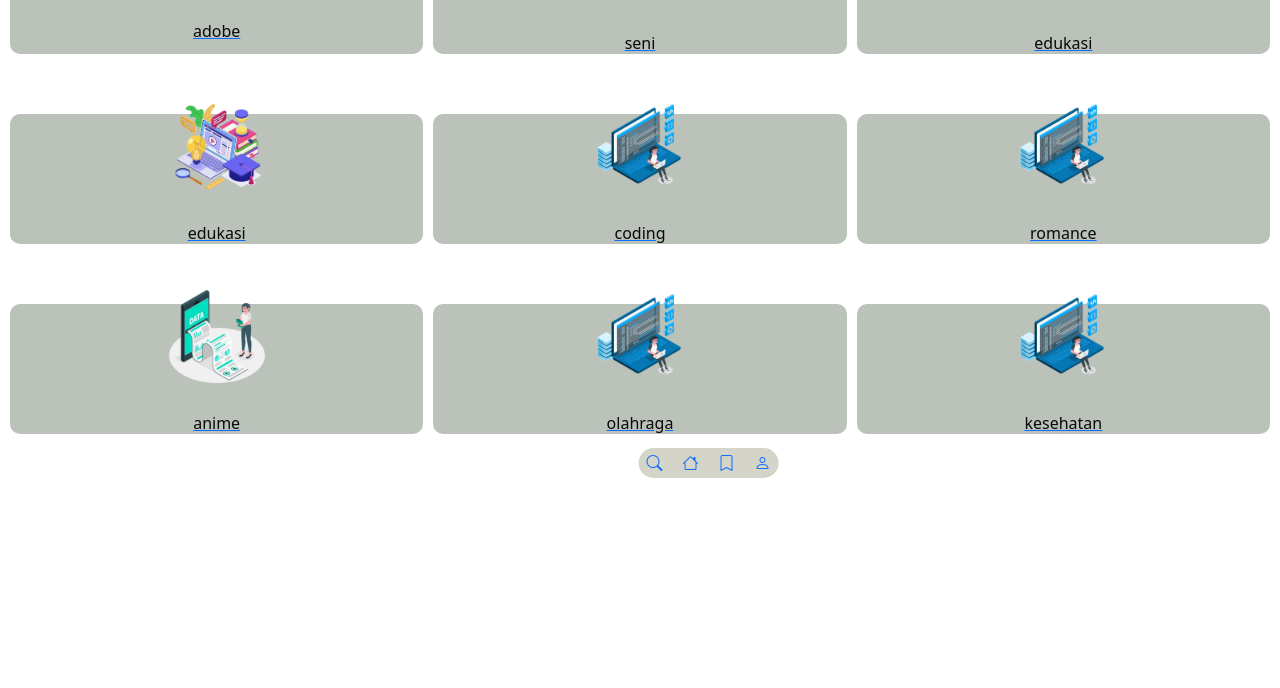
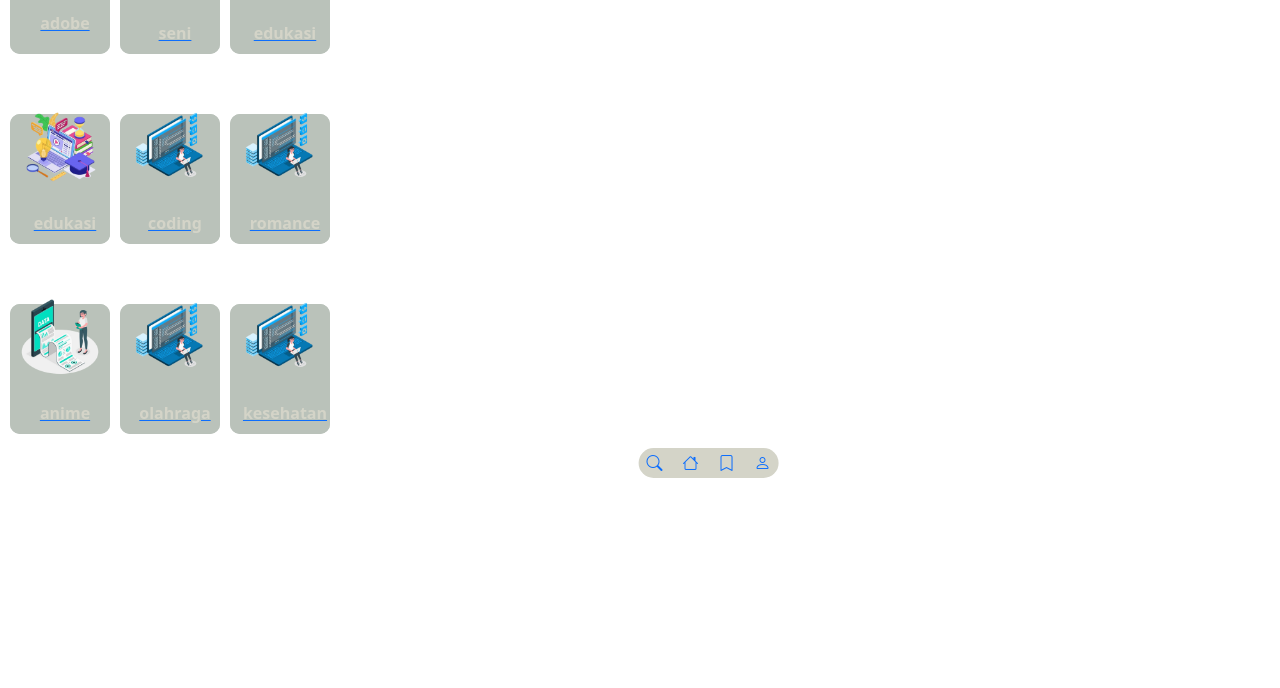
Before and after one commit to Laipann/laipann.github.io, a plain HTML site: page index.html in a window 1280 px wide. Shown: the part 272-960 px from the top of the page. Drawn offline with nearby package versions, Linux system fonts and the light colour scheme.

Commit message:
commit ke 4

```diff
--- a/index.html
+++ b/index.html
@@ -33,21 +33,21 @@
       <a href="adobe.html" class="down-card" id="adobe" onclick="run(event, 'adobe')">
           <div class="down-card">
             <img src="images/adobe removebg.png" alt="" class="judul-bukunya"><br>
-            <p class="judul-down">adobe</p>
+            <p class="judul">adobe</p>
           </div>
       </a>
 
       <a href="seni.html" class="down-card" id="seni" onclick="run(event, 'seni')">
           <div class="down-card">
             <img src="images/Art & Literature removebg.png" alt="" class="judul-bukunya"><br>
-            <p class="judul-down">seni</p>
+            <p class="judul">seni</p>
           </div>
       </a>
 
       <a href="edukasi.html" class="down-card" id="edukasi" onclick="run(event, 'edukasi')">
           <div class="down-card">
             <img src="images/Education removebg-preview.png" alt="" class="judul-bukunya"><br>
-            <p class="judul-down">edukasi</p>
+            <p class="judul">edukasi</p>
           </div>
       </a>
 
@@ -59,21 +59,21 @@
            <a href="edukasi.html" class="down-card" id="edukasi" onclick="run(event, 'edukasi')">
           <div class="down-card">
             <img src="images/Education removebg-preview.png" alt="" class="judul-bukunya"><br>
-            <p class="judul-down">edukasi</p>
+            <p class="judul">edukasi</p>
           </div>
       </a>
 
         <a href="code.html" class="down-card" id="coding" onclick="run(event, 'coding')">
           <div class="down-card">
             <img src="images/Gambar code removebg.png" alt="" class="judul-bukunya"><br>
-            <p class="judul-down">coding</p>
+            <p class="judul">coding</p>
           </div>
         </a>
 
         <a href="adobe.html" class="down-card" id="romance" onclick="run(event, 'romance')">
           <div class="down-card">
             <img src="images/Gambar code removebg.png" alt="" class="judul-bukunya"><br>
-            <p class="judul-down">romance</p>
+            <p class="judul">romance</p>
           </div>
         </a>
 
@@ -86,21 +86,21 @@
           <a href="adobe.html" class="down-card" id="anime" onclick="run(event, 'anime')">
             <div class="down-card">
               <img src="images/Finance removebg.png" alt="" class="judul-bukunya"><br>
-            <p class="judul-down">anime</p>
+            <p class="judul">anime</p>
           </div>
         </a>
 
         <a href="adobe.html" class="down-card" id="olahraga" onclick="run(event, 'olahraga')">
           <div class="down-card">
             <img src="images/Gambar code removebg.png" alt="" class="judul-bukunya"><br>
-            <p class="judul-down">olahraga</p>
+            <p class="judul">olahraga</p>
           </div>
         </a>
 
         <a href="adobe.html" class="down-card" id="kesehatan"  onclick="run(event, 'kesehatan')">
           <div class="down-card">
             <img src="images/Gambar code removebg.png" alt="" class="judul-bukunya"><br>
-            <p class="judul-down">kesehatan</p>
+            <p class="judul">kesehatan</p>
           </div>
         </a>
 
--- a/style.css
+++ b/style.css
@@ -70,24 +70,21 @@
 
 .down-card {
     background-color: rgb(186, 194, 186);
-    width: 10px;
+    width: 100px; /* Disesuaikan */
     height: 130px;
     border-radius: 10px;
     display: flex;
     justify-content: center;
     align-items: center;
     flex-direction: column;
-    flex-grow: 1;
+    text-align: center;
 }
 
-
 .judul-bukunya {
-    width: 100px;
+    width: 80%; /* Disesuaikan agar gambar sesuai */
+    height: auto;
 }
 
-.judul-down {
-    color: rgb(9, 9, 9);
-}
 
 
 /* discover */
```
